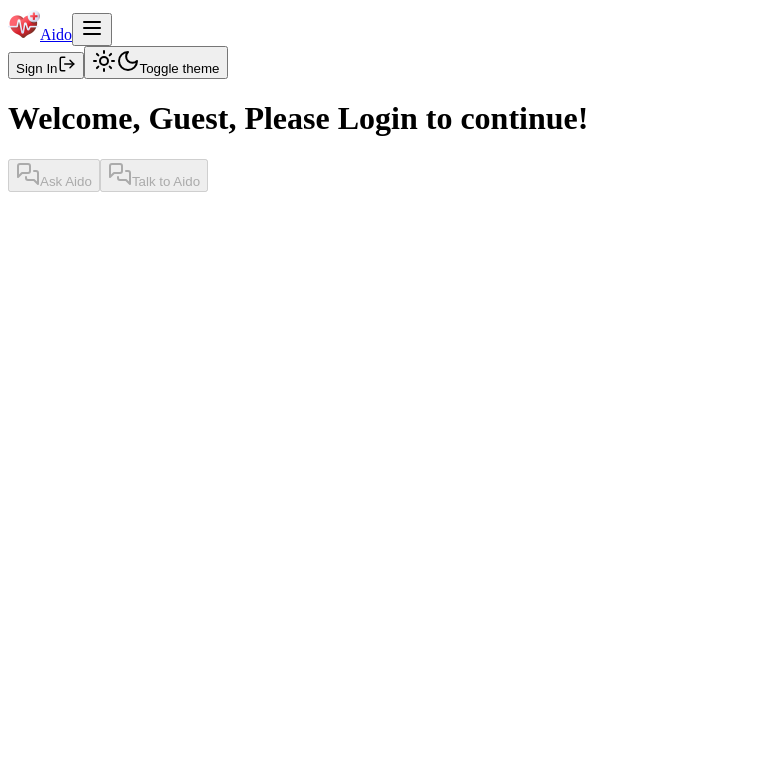
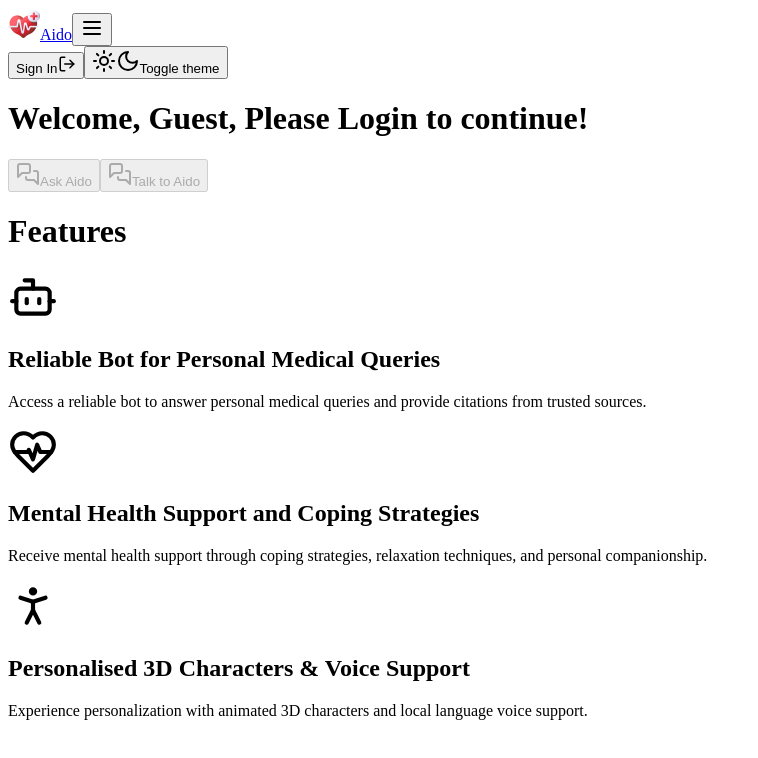
Before and after one commit to nagarajpandith/aido, a Next.js app: page / in a window 1280 px wide. Shown: the top 758 px of the page, without its empty margins (0-758 px from the left). Built offline with nearby package versions, Linux system fonts and the light colour scheme; no server answers.

Commit message:
fix: tts

```diff
--- a/src/components/chat.tsx
+++ b/src/components/chat.tsx
@@ -105,7 +105,7 @@ function Chat({
 
     try {
       const response = await fetch(
-        `https://vertexai-api-ar2ndw3szq-uc.a.run.app/${type}`,
+        `https://vertexai-api-ar2ndw3szq-uc.a.run.app/${type.toLowerCase()}`,
         {
           method: "POST",
           headers: {
@@ -142,6 +142,7 @@ function Chat({
             message: text,
           },
         ]);
+        botConversationTrigger(text);
         createMes(JSON.stringify(text), "bot");
       }
     } catch (error) {
--- a/src/pages/index.tsx
+++ b/src/pages/index.tsx
@@ -2,12 +2,32 @@ import Head from "next/head";
 import Link from "next/link";
 import { MainNav } from "~/components/navbar";
 import { Button } from "~/components/ui/button";
-import { MessagesSquare } from "lucide-react";
+import { Bot, HeartPulse, MessagesSquare, PersonStanding } from "lucide-react";
 import { useSession } from "next-auth/react";
 import Image from "next/image";
 
 export default function Home() {
   const { data: session } = useSession();
+  const features = [
+    {
+      icon: <Bot size={50} />,
+      featureName: "Reliable Bot for Personal Medical Queries",
+      shortDescription:
+        "Access a reliable bot to answer personal medical queries and provide citations from trusted sources.",
+    },
+    {
+      icon: <HeartPulse size={50} />,
+      featureName: "Mental Health Support and Coping Strategies",
+      shortDescription:
+        "Receive mental health support through coping strategies, relaxation techniques, and personal companionship.",
+    },
+    {
+      icon: <PersonStanding size={50} />,
+      featureName: "Personalised 3D Characters & Voice Support",
+      shortDescription:
+        "Experience personalization with animated 3D characters and local language voice support.",
+    },
+  ];
 
   return (
     <>
@@ -19,16 +39,16 @@ export default function Home() {
         />
         <link rel="icon" href="/favicon.ico" />
       </Head>
-      <main className="flex min-h-screen flex-col">
+      <main className="min-h-screen">
         <MainNav />
-        <div className="flex h-screen w-screen flex-col items-center justify-center gap-5">
-          <h1 className="flex items-center gap-2">
+        <div className="h-screen flex w-screen flex-col items-center justify-center gap-10">
+          <h1 className="flex items-center gap-2 text-3xl">
             Welcome, {session?.user?.name ?? "Guest, Please Login to continue"}!{" "}
             {session && (
               <Image
                 src={session?.user.image ?? "/logo.png"}
-                width={30}
-                height={30}
+                width={40}
+                height={40}
                 className="rounded-full"
                 alt="User Image"
               />
@@ -49,6 +69,22 @@ export default function Home() {
               </Button>
             </Link>
           </div>
+
+          <h1 className="text-center text-3xl font-bold mt-5">Features</h1>
+          <div className="flex flex-wrap justify-center gap-5">
+            {features.map((feature) => (
+              <div
+                className="flex max-w-md items-start justify-center gap-5 rounded-lg border-black bg-slate-200 p-5 dark:bg-slate-900 md:flex-row"
+                key={feature.featureName}
+              >
+                <div>{feature.icon}</div>
+                <div className="flex flex-col gap-1">
+                  <h2 className="text-xl lg:text-2xl font-bold">{feature.featureName}</h2>
+                  <p className="text-sm lg:text-md text-gray-500">{feature.shortDescription}</p>
+                </div>
+              </div>
+            ))}
+          </div>
         </div>
       </main>
     </>
--- a/src/pages/support.tsx
+++ b/src/pages/support.tsx
@@ -38,7 +38,7 @@ export default function Home() {
               </Button>
             </PopoverTrigger>
             <PopoverContent className="mb-2 w-full bg-white dark:bg-slate-900">
-              <Chat type="Support" />
+              <Chat type="Support"  />
             </PopoverContent>
           </Popover>
         </div>
```
Also changed, not shown: 1 other file (tests, documents, lock files or other folders).
